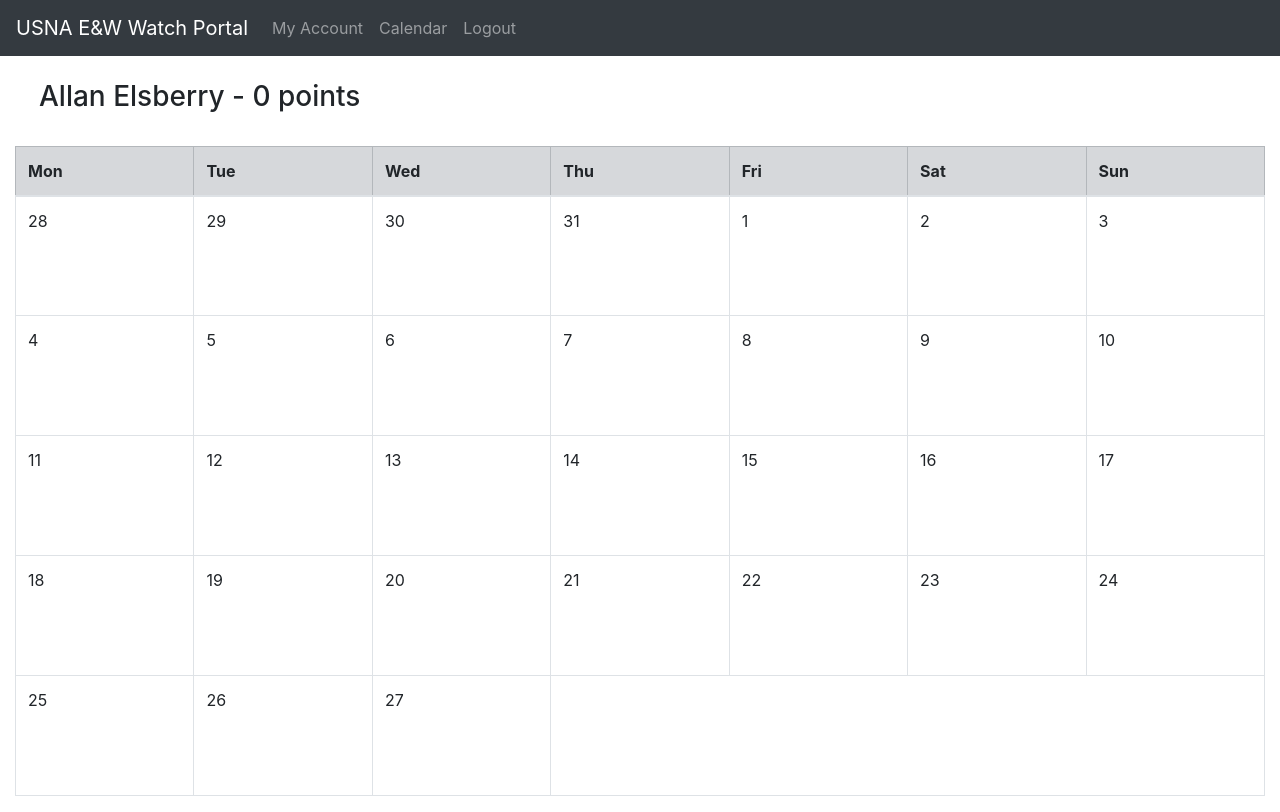
After one commit to ender18g/watchcal_2, a Flask app: page /calendar in a window 1280 px wide. The commit adds this page. Run offline with Flask 2, Linux system fonts and the light colour scheme; some libraries are stand-ins or nearby versions.

Commit message:
made a calendar

```diff
--- a/app.py
+++ b/app.py
@@ -3,6 +3,8 @@ from flask_sqlalchemy import SQLAlchemy
 from random import randint, choice
 import os
 from config import Config
+from datetime import date, timedelta
+from calendar import monthrange
 
 
 
@@ -38,17 +40,34 @@ class User(db.Model):
         return str(self.side)
 
 
-def get_users():
+def get_user():
     return { 'id':0, 'name':"Allan Elsberry", "points":0,"phone":2059015853, "email":'allan.elsberry@gmail.com',"trained":True}
+
+def get_calendar(day=date.today()):
+    calendar = {}
+    days_of_week = "Mon, Tue, Wed, Thu, Fri, Sat, Sun".split(',')
+    day= day-timedelta(days=(day.day-1)) #get beginning of month
+    start_date = day-timedelta(days=day.weekday())
+    date_list = [start_date+timedelta(days=n) for n in range(monthrange(start_date.year,start_date.month)[1])]
+    calendar.update({'date_list':date_list})
+    calendar.update({'days_of_week':days_of_week})
+    return calendar
 
 
 
 
+
+########################  Routes ########################
+
 @app.route('/')
 def welcome():
-    return render_template('welcome.html', user=get_users())
+    return render_template('welcome.html', user=get_user())
 
 
 @app.route('/login', methods=['GET','POST'])
 def login():
-    return render_template('login.html', user=get_users())
+    return render_template('login.html', user=get_user())
+
+@app.route('/calendar')
+def calendar():
+    return render_template('calendar.html', user=get_user(), calendar = get_calendar())
--- /dev/null
+++ b/static/style.css
@@ -0,0 +1,8 @@
+tbody tr {
+
+    height:15vh;
+}
+
+td{
+    width: 14vw;
+}
--- a/templates/base.html
+++ b/templates/base.html
@@ -6,14 +6,11 @@
     <meta name="viewport" content="width=device-width, initial-scale=1.0">
     <meta http-equiv="X-UA-Compatible" content="ie=edge">
     <title>USNA E&W Duty Portal</title>
-    <link rel="stylesheet" href="https://stackpath.bootstrapcdn.com/bootstrap/4.3.1/css/bootstrap.min.css"
-        integrity="sha384-ggOyR0iXCbMQv3Xipma34MD+dH/1fQ784/j6cY/iJTQUOhcWr7x9JvoRxT2MZw1T" crossorigin="anonymous">
+    <link rel="stylesheet" href="https://stackpath.bootstrapcdn.com/bootstrap/4.3.1/css/bootstrap.min.css" integrity="sha384-ggOyR0iXCbMQv3Xipma34MD+dH/1fQ784/j6cY/iJTQUOhcWr7x9JvoRxT2MZw1T" crossorigin="anonymous">
     <link rel="stylesheet" href="static/style.css">
-    <script src="https://code.jquery.com/jquery-3.4.1.min.js"
-        integrity="sha256-CSXorXvZcTkaix6Yvo6HppcZGetbYMGWSFlBw8HfCJo=" crossorigin="anonymous"></script>
-    <script src="https://stackpath.bootstrapcdn.com/bootstrap/4.3.1/js/bootstrap.min.js"
-        integrity="sha384-JjSmVgyd0p3pXB1rRibZUAYoIIy6OrQ6VrjIEaFf/nJGzIxFDsf4x0xIM+B07jRM"
-        crossorigin="anonymous"></script>
+    <script src="https://code.jquery.com/jquery-3.3.1.slim.min.js" integrity="sha384-q8i/X+965DzO0rT7abK41JStQIAqVgRVzpbzo5smXKp4YfRvH+8abtTE1Pi6jizo" crossorigin="anonymous"></script>
+    <script src="https://cdnjs.cloudflare.com/ajax/libs/popper.js/1.14.7/umd/popper.min.js" integrity="sha384-UO2eT0CpHqdSJQ6hJty5KVphtPhzWj9WO1clHTMGa3JDZwrnQq4sF86dIHNDz0W1" crossorigin="anonymous"></script>
+    <script src="https://stackpath.bootstrapcdn.com/bootstrap/4.3.1/js/bootstrap.min.js" integrity="sha384-JjSmVgyd0p3pXB1rRibZUAYoIIy6OrQ6VrjIEaFf/nJGzIxFDsf4x0xIM+B07jRM" crossorigin="anonymous"></script>
     <script src="https://kit.fontawesome.com/69cef6d01d.js"></script>
 
 </head>
@@ -31,10 +28,10 @@
                     <a class="nav-link" href="/schedule">Schedule</a>
                 </li> -->
                 <li class="nav-item {%if request.path == '/parking'%}active{%endif%}"">
-                    <a class=" nav-link" href="/parking">My Account</a>
+                    <a class=" nav-link" href="/account">My Account</a>
                 </li>
                 <li class="nav-item {%if request.path == '/jets'%}active{%endif%}"">
-                    <a class=" nav-link" href="/jets">Calendar</a>
+                    <a class=" nav-link" href="/calendar">Calendar</a>
                 </li>
 
                 <li class="nav-item {%if request.path == '/logout'%}active{%endif%}"">
--- /dev/null
+++ b/templates/calendar.html
@@ -0,0 +1,37 @@
+{%extends "base.html"%}
+
+{%block content%}
+
+<h3 class="p-4">{{user.name}} - {{user.points}} points</h3>
+
+
+<table class="table table-bordered">
+
+    <thead class="table-secondary">
+        {%for day in calendar.days_of_week%}
+        <th scope="col">{{day}}</th>
+        {%endfor%}
+    </thead>
+
+    <tbody>
+
+        {%for day in calendar.date_list%}
+        {%if day.weekday==0%}
+        <tr class="calendar_block">
+        {%endif%}
+            <td>{{day.day}}
+
+            </td>
+
+        {%if day.weekday()==6%}
+        </tr>
+        {%endif%}
+        {%endfor%}
+
+    </tbody>
+
+</table>
+
+
+
+{%endblock%}
```
Also changed, not shown: 1 other file.
